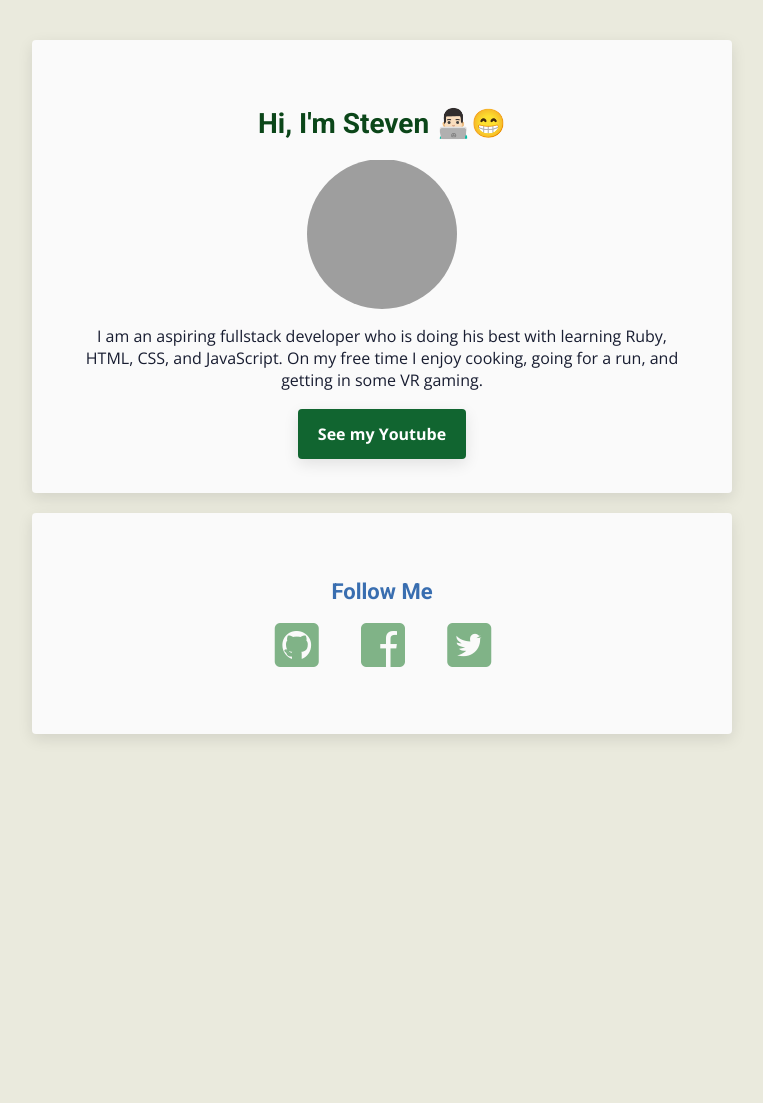
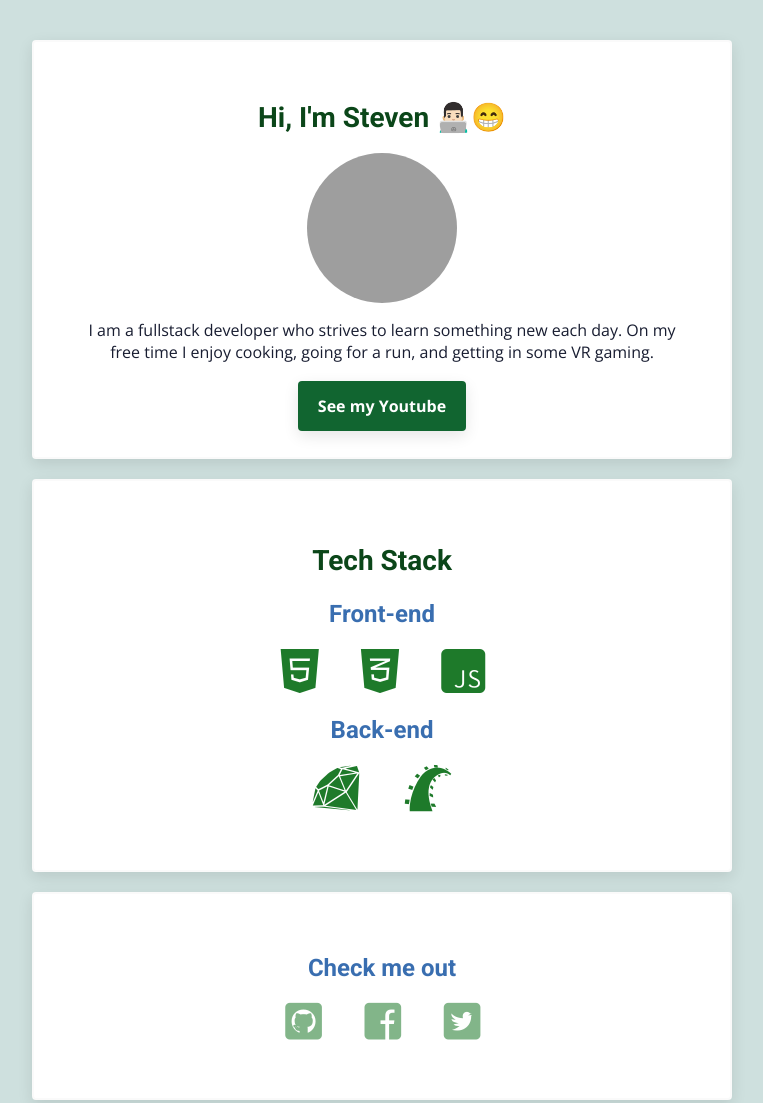
Before and after one commit to angrysun/angrysun-test, a plain HTML site: page index.html in a window 1280 px wide. Shown: the top 1103 px of the page, without its empty margins (258-1021 px from the left). Before the commit the page ends 800 px from the top, so only its background shows below. Drawn offline with nearby package versions, Linux system fonts and the light colour scheme; grey boxes are pictures that could not be loaded.

Commit message:
Added some finishing touches

```diff
--- a/index.html
+++ b/index.html
@@ -7,6 +7,8 @@
 
     <link rel="stylesheet" href="style.css">
     <link rel="stylesheet" href="https://use.fontawesome.com/releases/v5.6.3/css/all.css">
+    <link rel="stylesheet" href="https://cdn.jsdelivr.net/gh/devicons/devicon@v2.14.0/devicon.min.css">
+
   </head>
 
   <body>
@@ -16,14 +18,31 @@
 
         <img src="images/IMG_9963.JPG" alt="steven-profile-picture" class="img-circle">
 
-        <p>I am an aspiring fullstack developer who is doing his best with learning Ruby, HTML, CSS, and JavaScript.
+        <p>I am a fullstack developer who strives to learn something new each day.
           On my free time I enjoy cooking, going for a run, and getting in some VR gaming.</p>
 
         <a href=https://www.youtube.com/watch?v=dQw4w9WgXcQ class="btn-green">See my Youtube</a>
       </div>
 
       <div class="card-white">
-        <h2 id="title-small">Follow Me</h2>
+        <h2>Tech Stack</h2>
+        <h2 class="title-small">Front-end</h3>
+        <ul class="list-inline">
+          <li><i class="fab fa-html5"></i></li>
+          <li><i class="fab fa-css3-alt"></i></li>
+          <li><i class="fab fa-js-square"></i></li>
+        </ul>
+
+        <h2 class="title-small">Back-end</h3>
+        <ul class="list-inline">
+          <li><i class="devicon-ruby-plain" id="icon-ruby"></i></li>
+          <li><i class="devicon-rails-plain" id="icon-rails"></i></li>
+        </ul>
+
+      </div>
+
+      <div class="card-white">
+        <h2 class="title-small">Check me out</h2>
 
         <ul class="list-inline">
           <li><a href="https://www.github.com/angrysun" class="social-icon" target="_blank"><i class="fab fa-github-square"></i></a></li>
--- a/style.css
+++ b/style.css
@@ -1,14 +1,14 @@
 @import url('https://fonts.googleapis.com/css2?family=Open+Sans:wght@400;700&family=Roboto:wght@700&display=swap');
 
 body {
-  background-color: #eaeadd;
+  background-color: #cee0de;
   font-family: 'Open Sans', sans-serif;
   color:#181D31;
   font-weight: 400;
   font-size: 16px;
 }
 
-h1, h2 {
+h1, h2, h3 {
   font-family: 'Roboto';
   color: #0B4619;
   font-size: 28px;
@@ -29,10 +29,6 @@ p {
   padding-bottom: 16px;
 }
 
-/* a:visited {
-  color: #584166;
-} */
-
 .container {
   width: 700px;   /* This sets the width */
   margin: 40px auto; /* This automatically sets left/right margins */
@@ -49,16 +45,17 @@ p {
 }
 
 .card-white {
-  background-color: rgb(250, 250, 250);
-  padding: 48px;
+  background-color: white;
+  padding: 40px;
   border-radius: 4px;
+  border: 2px solid rgb(250,250,250);
   box-shadow: 0 5px 15px rgba(0, 0, 0, 0.1);
   text-align: center;
   margin: 20px 0px;
 }
 
-#title-small {
-  font-size: 22px;
+.title-small {
+  font-size: 24px;
   color: #396EB0;
 }
 
@@ -67,7 +64,7 @@ p {
   border-radius: 50%;
   height: 150px;
   object-fit: cover;
-  object-position: 0 1px;
+  object-position: 50% 21%;
 }
 
 .btn-green {
@@ -84,7 +81,7 @@ p {
 }
 
 .social-icon {
-  font-size: 48px;
+  font-size: 40px;
   color: rgba(5, 107, 19, 0.5);
   margin: 8px, 24px;
 }
@@ -93,13 +90,21 @@ p {
   color: #161303;
 }
 
+.list-inline li {
+  font-weight: bold;
+  text-decoration: none;
+  font-size: 48px;
+  color: rgba(5, 107, 19, 0.9);
+  margin: 8px, 24px;
+}
+/*
 .social-icon:visited {
   color: #1846c5;
 }
 
 .social-icon:visited:hover {
   color: #020314;
-}
+} */
 
 @media (max-width: 960px) {
   /* For a screen < 960px, this CSS will be read */
```
